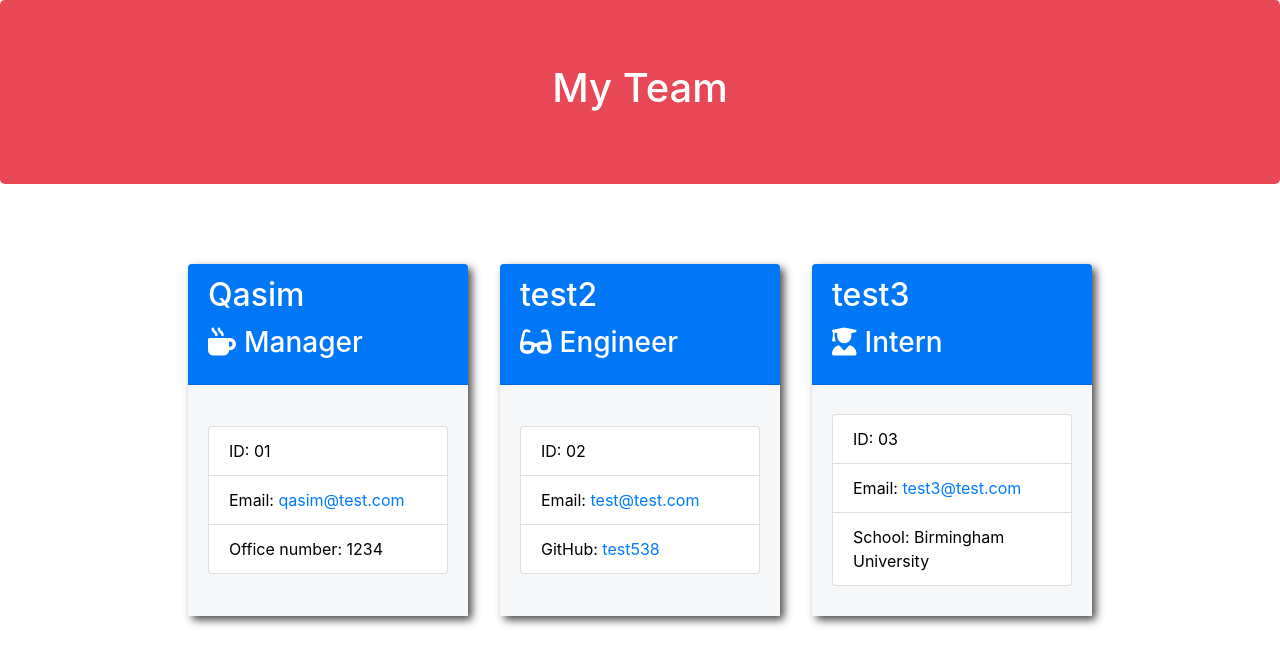
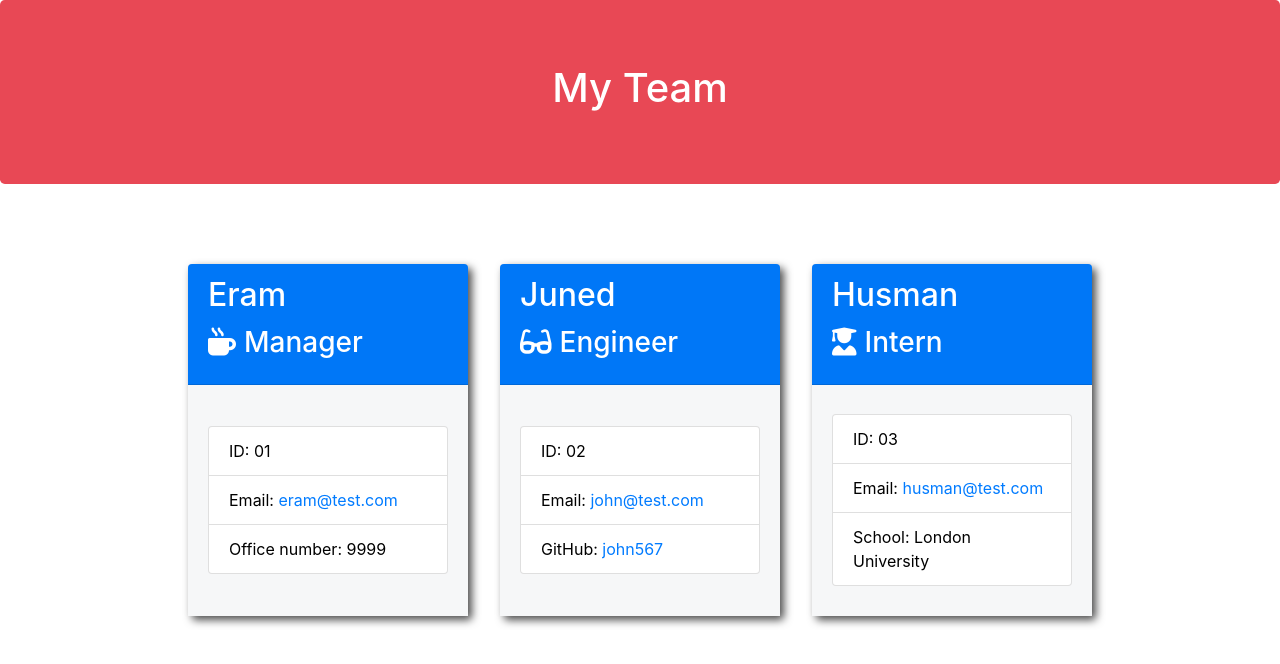
Before and after one commit to eramsk/team-profile-generator, a plain HTML site: page starter/output/index.html in a window 1280 px wide. Drawn offline with nearby package versions, Linux system fonts and the light colour scheme.

Commit message:
code complete

```diff
--- a/starter/output/index.html
+++ b/starter/output/index.html
@@ -27,42 +27,42 @@
 
         <div class="card employee-card">
         <div class="card-header">
-            <h2 class="card-title">Qasim</h2>
+            <h2 class="card-title">Eram</h2>
             <h3 class="card-title"><i class="fas fa-mug-hot mr-2"></i>Manager</h3>
         </div>
         <div class="card-body">
             <ul class="list-group">
                 <li class="list-group-item">ID: 01</li>
-                <li class="list-group-item">Email: <a href="mailto:qasim@test.com">qasim@test.com</a></li>
-                <li class="list-group-item">Office number: 1234</li>
+                <li class="list-group-item">Email: <a href="mailto:eram@test.com">eram@test.com</a></li>
+                <li class="list-group-item">Office number: 9999</li>
             </ul>
         </div>
     </div>
 
         <div class="card employee-card">
     <div class="card-header">
-        <h2 class="card-title">test2</h2>
+        <h2 class="card-title">Juned</h2>
         <h3 class="card-title"><i class="fas fa-glasses mr-2"></i>Engineer</h3>
     </div>
     <div class="card-body">
         <ul class="list-group">
             <li class="list-group-item">ID: 02</li>
-            <li class="list-group-item">Email: <a href="mailto:test@test.com">test@test.com</a></li>
-            <li class="list-group-item">GitHub: <a href="https://github.com/test538" target="_blank" rel="noopener noreferrer">test538</a></li>
+            <li class="list-group-item">Email: <a href="mailto:john@test.com">john@test.com</a></li>
+            <li class="list-group-item">GitHub: <a href="https://github.com/john567" target="_blank" rel="noopener noreferrer">john567</a></li>
         </ul>
     </div>
 </div>
 
         <div class="card employee-card">
     <div class="card-header">
-        <h2 class="card-title">test3</h2>
+        <h2 class="card-title">Husman</h2>
         <h3 class="card-title"><i class="fas fa-user-graduate mr-2"></i>Intern</h3>
     </div>
     <div class="card-body">
         <ul class="list-group">
             <li class="list-group-item">ID: 03</li>
-            <li class="list-group-item">Email: <a href="mailto:test3@test.com">test3@test.com</a></li>
-            <li class="list-group-item">School: Birmingham University</li>
+            <li class="list-group-item">Email: <a href="mailto:husman@test.com">husman@test.com</a></li>
+            <li class="list-group-item">School: London University</li>
         </ul>
     </div>
 </div>
```
